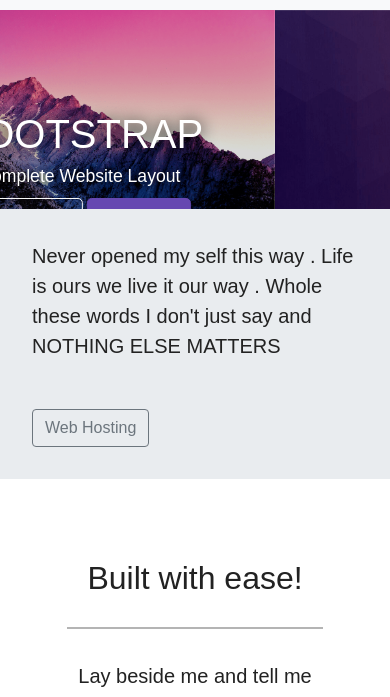
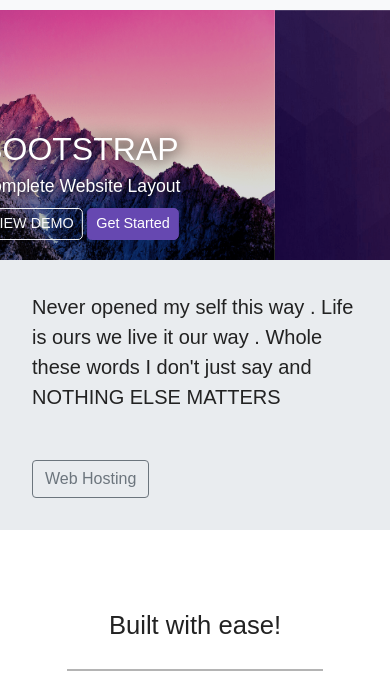
Before and after one commit to ArianBahrampour/Nabzgroup-Intership-ResponsiveBootstrapWebsite, a plain HTML site: page index.html in a window 390 px wide. Shown: the part 75-772 px from the top of the page. Drawn offline with nearby package versions, Linux system fonts and the light colour scheme.

Commit message:
Fix Responsive problems in carousel section

```diff
--- a/style.css
+++ b/style.css
@@ -23,6 +23,7 @@
 .carousel-inner img {
 	width: 100%;
 	height: 100%;
+	min-height: 250px;
 }
 
 .carousel-caption {
@@ -188,7 +189,7 @@
 		padding: 1.2rem;
 	}
 	.carousel-caption {
-		top: 45%;
+		top: 43%;
 	}
 
 	.carousel-caption h1 {
@@ -221,20 +222,18 @@
 	}
 
 	.carousel-caption h1 {
-		font-size: 250%;
+		font-size: 200%;
 	}
 
 	.carousel-caption h3 {
 		font-size: 110%;
-		font-weight: 500;
-		padding-bottom: 0.2rem;
 	}
 	.carousel-caption .btn {
 		font-size: 90%;
-		padding: 8px 14px;
+		padding: 4px 8px;
 	}
 	.display-4 {
-		font-size: 200%;
+		font-size: 160%;
 	}
 	.carousel-indicators{
 		display: none;
```
